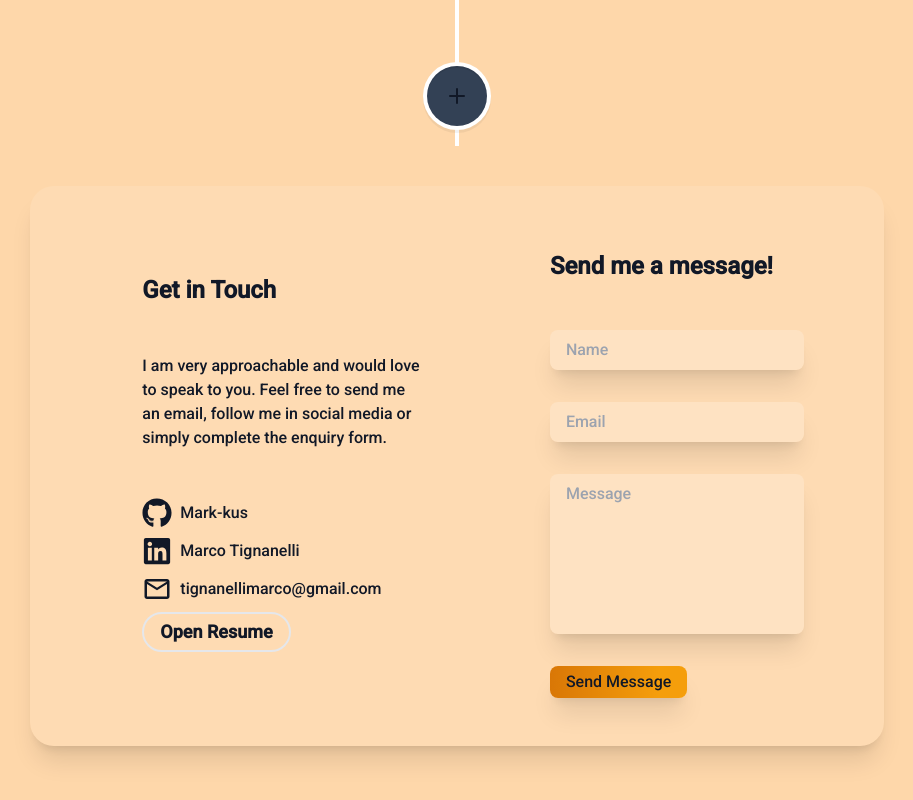
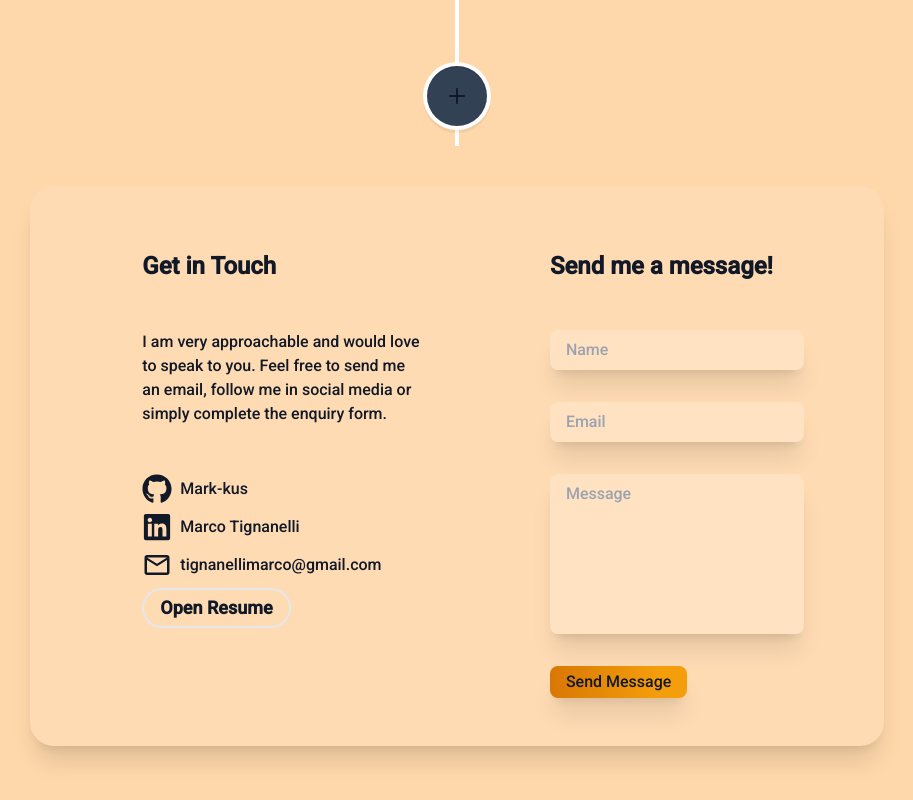
Before and after one commit to Mark-kus/portfolio, a Next.js app: page /en in a window 1280 px wide. Shown: the part 1882-2682 px from the top of the page, without its empty margins (183-1096 px from the left). Built offline with nearby package versions, Linux system fonts and the light colour scheme.

Commit message:
fix contact spacing

```diff
--- a/src/containers/Contact.jsx
+++ b/src/containers/Contact.jsx
@@ -8,7 +8,7 @@ const styles = {
   container:
     "flex flex-col md:flex-row bg-white bg-opacity-10 lg:w-2/3 md:gap-x-8 lg:mx-auto mx-10 rounded-3xl shadow-xl",
   leftColumn:
-    "flex flex-col lg:w-1/2 md:pl-20 md:pt-8 pb-6 md:pb-0 mx-8 border-b-2 md:border-b-0 border-gray-300",
+    "flex flex-col lg:w-1/2 md:pl-20 md:pt-2 pb-6 md:pb-0 mx-8 border-b-2 md:border-b-0 border-gray-300",
   title: "text-2xl font-bold mt-6 md:py-8",
   subtitle: "py-4 md:pb-12",
   list: "flex flex-col gap-y-2",
```
